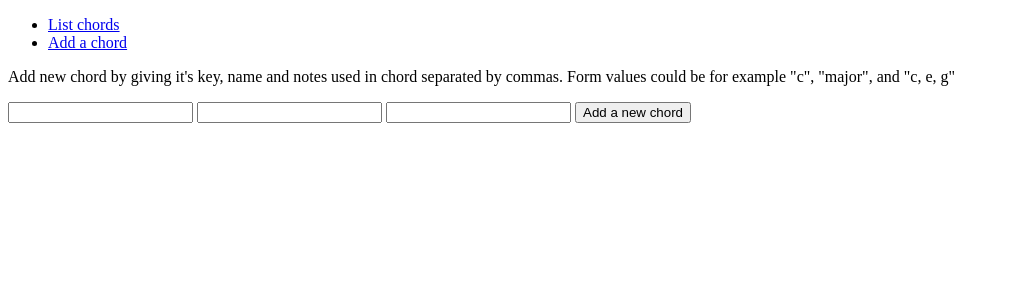
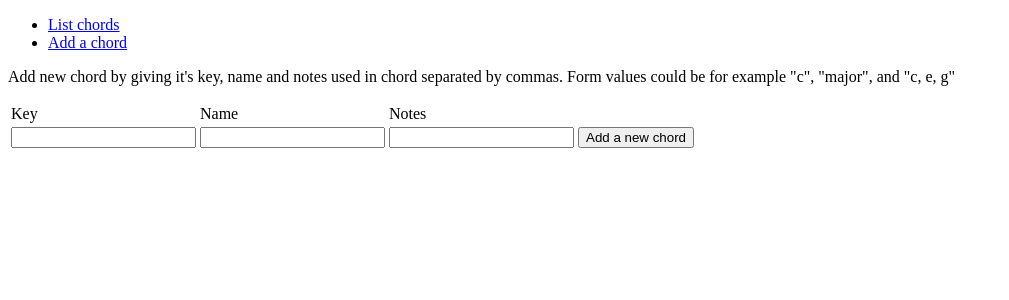
Before and after one commit to otahontas/chords, a Flask app: page /chords/new/ in a window 1280 px wide. Shown: the top 300 px of the page, without its empty margins (0-1009 px from the left). Run offline with Flask 2, Linux system fonts and the light colour scheme.

Commit message:
Lisäyslomake siirretty omaksi luokakseen

```diff
--- /dev/null
+++ b/application/chords/forms.py
@@ -0,0 +1,10 @@
+from flask_wtf import FlaskForm
+from wtforms import StringField
+
+class ChordForm(FlaskForm):
+    key = StringField("Key")
+    name = StringField("Name")
+    notes = StringField("Notes")
+
+    class Meta:
+        csrf = False
--- a/application/chords/views.py
+++ b/application/chords/views.py
@@ -1,6 +1,7 @@
 from application import app, db
 from flask import redirect, render_template, request, url_for
 from application.chords.models import Chord
+from application.chords.forms import ChordForm
 from application.notes.models import Note
 from application.chordnote.models import ChordNote
 
@@ -11,13 +12,14 @@ def chords_index():
 
 @app.route("/chords/new/")
 def chords_form():
-    return render_template("chords/new.html")
+    return render_template("chords/new.html", form = ChordForm())
 
 
 @app.route("/chords/", methods=["POST"])
 def chords_create():
     # Add chord to database so we can get it's id
-    c = Chord(request.form.get("key"), request.form.get("name"))
+    form = ChordForm(request.form)
+    c = Chord(form.key.data,form.name.data)
     db.session().add(c)
     db.session().commit()
 
--- a/application/templates/chords/new.html
+++ b/application/templates/chords/new.html
@@ -3,9 +3,31 @@
 {% block body %}
 <p> Add new chord by giving it's key, name and notes used in chord separated by commas. Form values could be for example "c", "major", and "c, e, g" </p>
 <form method="POST" action="{{ url_for('chords_create') }}">
-  <input type="text" name="key"/>
-  <input type="text" name="name"/>
-  <input type="text" name="notes"/>
-  <input type="submit" value="Add a new chord"/>
+  <table>
+    <tr>
+      <td>
+        {{ form.key.label }}
+      </td>
+      <td>
+        {{ form.name.label }}
+      </td>
+      <td>
+        {{ form.notes.label }}
+      </td>
+    </tr>
+    <tr>
+      <td>
+        {{ form.key }}
+      </td>
+      <td>
+        {{ form.name }}
+      </td>
+      <td>
+        {{ form.notes }}
+      </td>
+      <td>
+        <input type="submit" value="Add a new chord"/>
+      </td>
+    </tr>
 </form>
 {% endblock %}
--- a/requirements.txt
+++ b/requirements.txt
@@ -1,9 +1,11 @@
 Click==7.0
 Flask==1.1.1
 Flask-SQLAlchemy==2.4.0
+Flask-WTF==0.14.2
 gunicorn==19.9.0
 itsdangerous==1.1.0
 Jinja2==2.10.1
 MarkupSafe==1.1.1
 SQLAlchemy==1.3.6
 Werkzeug==0.15.5
+WTForms==2.2.1
```
